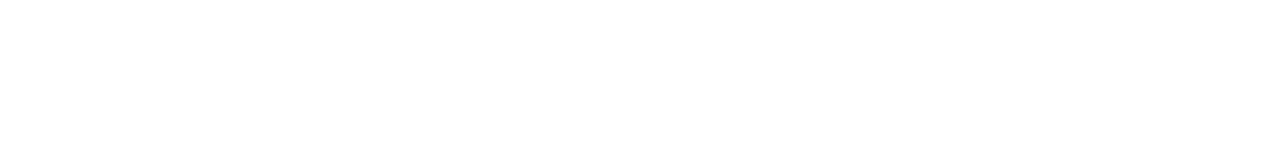
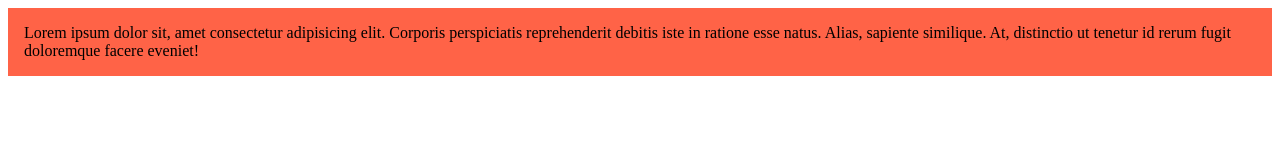
Before and after one commit to zeemzannat/shelly-coop, a plain HTML site: page index.html in a window 1280 px wide. Drawn offline with Linux system fonts and the light colour scheme.

Commit message:
added the first blog

```diff
--- a/index.html
+++ b/index.html
@@ -3,9 +3,10 @@
 <head>
     <meta charset="UTF-8">
     <meta name="viewport" content="width=device-width, initial-scale=1.0">
-    <title>Shely Cooper</title>
+    <title>shelly coop</title>
+    <link rel="stylesheet" href="styles/blog.css">
 </head>
 <body>
-
+  <div>Lorem ipsum dolor sit, amet consectetur adipisicing elit. Corporis perspiciatis reprehenderit debitis iste in ratione esse natus. Alias, sapiente similique. At, distinctio ut tenetur id rerum fugit doloremque facere eveniet!</div>
 </body>
 </html>
--- /dev/null
+++ b/styles/blog.css
@@ -0,0 +1,5 @@
+
+div{
+    background-color: tomato;
+    padding: 16px;
+}
```
